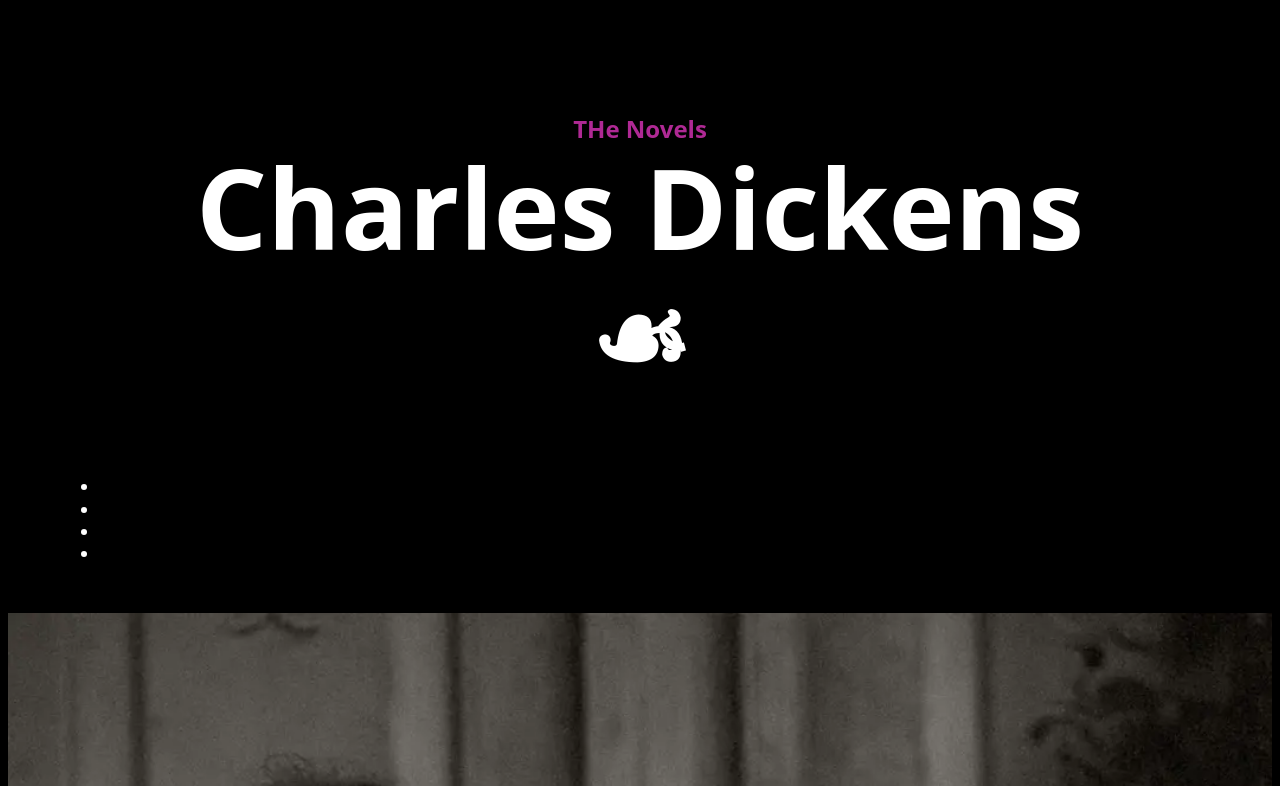
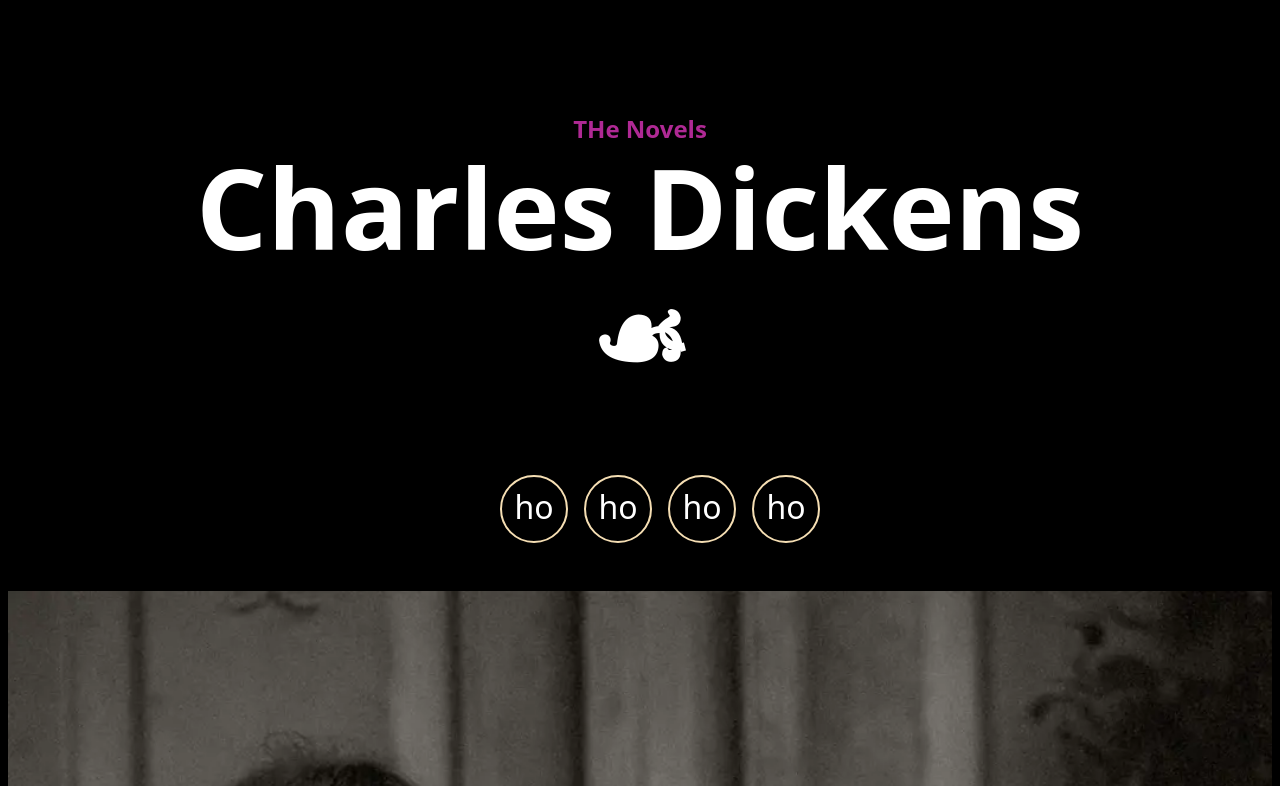
Before and after one commit to Binazirfarokhi/Dickens-mid-HTML-CSS-, a plain HTML site: page index.html in a window 1280 px wide. Shown: the top 786 px of the page. Drawn offline with Linux system fonts and the light colour scheme.

Commit message:
headr-style

```diff
--- a/index.html
+++ b/index.html
@@ -16,10 +16,10 @@
     </h1>
     <nav>
       <ul>
-        <li><a href="#"><span class="fa-solid fa-skull"></span><span class="visually-hidden">home</span></a></li>
-        <li><a href="#"><span class="fa-solid fa-skull"></span><span class="visually-hidden">home</span></a></li>
-        <li><a href="#"><span class="fa-solid fa-skull"></span><span class="visually-hidden">home</span></a></li>
-        <li><a href="#"><span class="fa-solid fa-skull"></span><span class="visually-hidden">home</span></a></li>
+        <li><a href="#"><span class="fa-solid fa-skull"></span><span class="visually-hidden">ho</span></a></li>
+        <li><a href="#"><span class="fa-solid fa-skull"></span><span class="visually-hidden">ho</span></a></li>
+        <li><a href="#"><span class="fa-solid fa-skull"></span><span class="visually-hidden">ho</span></a></li>
+        <li><a href="#"><span class="fa-solid fa-skull"></span><span class="visually-hidden">ho</span></a></li>
       </ul>
     </nav>
   </header>
--- a/starter-styles.css
+++ b/starter-styles.css
@@ -25,9 +25,24 @@
 /* CSS Counter: this adds a "counting" pseudo element inside each article. For this to work, you must have a MAIN element, with ARTICLES as its CHILDREN. */
 
 nav ul {
+list-style-type: none;
+display: flex;
+gap: 1rem;
+justify-content: center;
+}
+nav a {
+  width: 3rem;
+  height: 3rem;
+font-size: 2rem;
+padding: .5rem;
+  display: block;
+  border:2px solid wheat;
+  border-radius: 50%;
+  text-align: center;
+  text-decoration: none;
 
 }
-a {
+ a {
   color: white;
 }
 
@@ -39,7 +54,7 @@
   height: auto;
   object-fit: cover;
 }
-.visually-hidden{
+/* .visually-hidden{
   clip: rect(0 0 0 0);
   clip-path: inset(50%);
   height: 1px;
@@ -47,4 +62,4 @@
   position: absolute;
   white-space: nowrap;
   width: 1px;
-}
+} */
```
